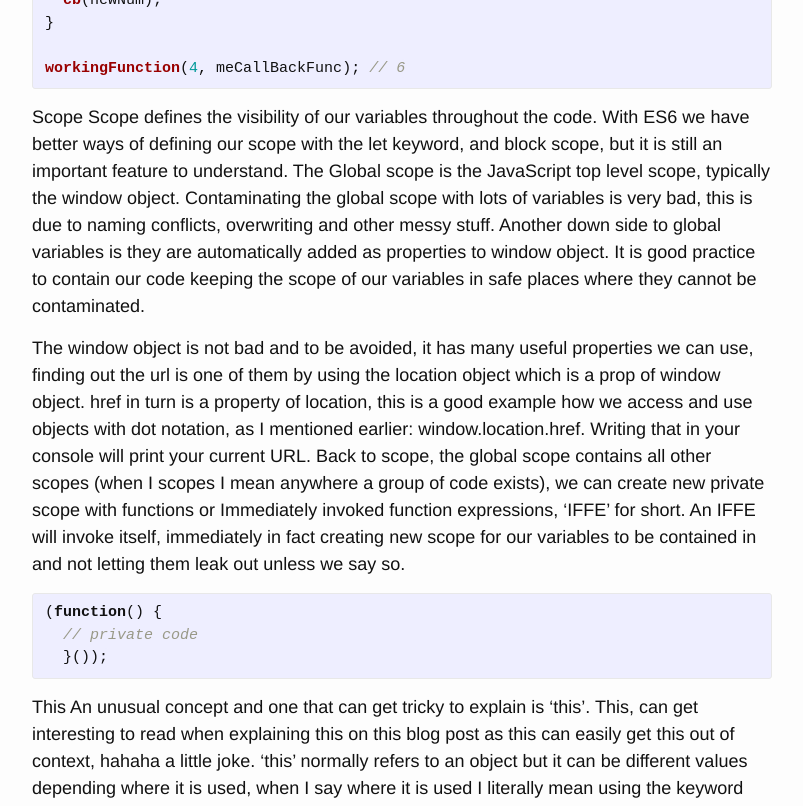
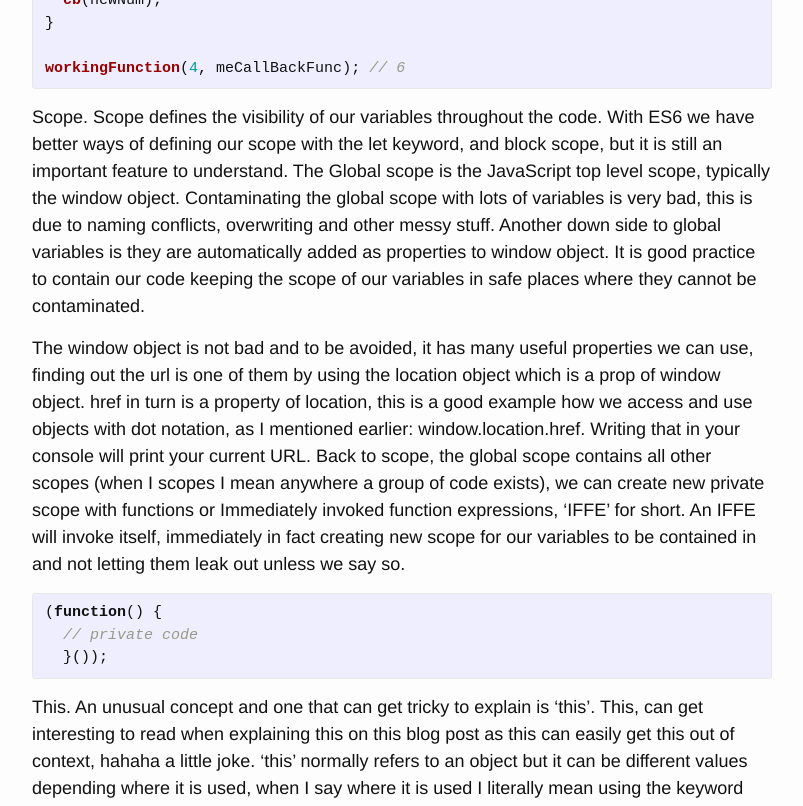
Before and after one commit to philipjc/old_philipjc, a Jekyll site: the page built from _posts/2015-05-07-JavaScript-Part-1.markdown, in a window 1280 px wide and 1400 px high, scrolled down 7863 px. Shown: the part 153-959 px from the top of the window, without its empty margins (238-1041 px from the left). Built offline with Jekyll 4.4.1, drawn with Linux system fonts in a browser that asks for light colours; comment, search, counter and statistics services are not loaded; some of the changed text lies outside the part shown.

```diff
--- a/_posts/2015-05-07-JavaScript-Part-1.markdown
+++ b/_posts/2015-05-07-JavaScript-Part-1.markdown
@@ -182,8 +182,7 @@ I hope we all remember our Math teachings, I talk of the acronym PEMDAS, parenth
 
 1 + 4 * 2 will not be 14. The 4 * 2 would get calculated first and then + 1, it will evaluate to 9. Where as ( 1 + 4 ) x 2 would be evaluate to 14.
 
-Comparison operators
-At some point while writing your JavaScript you will need to compare some values. Comparison operators can help you with this. There are two types, regular or strict comparison. This is easily noticed by either seeing two or three signs, 1 == true this is a regular comparison and it equals true. 1 === true, this as a strict comparison and equals false. Notice there are either two equal signs or three equal signs, two will compare if the values are the same, JS will also try i's best to help figure this out with cohersion, if you say try to compare the string '2' with the number 2. But three equal signs will strictly compare the type and comparing a string with a number will be false. It's best to stick with strict comparing for all comparison.
+Comparison operators, at some point while writing your JavaScript you will need to compare some values. Comparison operators can help you with this. There are two types, regular or strict comparison. This is easily noticed by either seeing two or three signs, 1 == true this is a regular comparison and it equals true. 1 === true, this as a strict comparison and equals false. Notice there are either two equal signs or three equal signs, two will compare if the values are the same, JS will also try i's best to help figure this out with cohersion, if you say try to compare the string '2' with the number 2. But three equal signs will strictly compare the type and comparing a string with a number will be false. It's best to stick with strict comparing for all comparison.
 
 {%highlight js%}
 var numberTwo = 2;
@@ -215,8 +214,7 @@ if (myNumber > 3 && myNumber <= 8 {
 	}
 {% endhighlight%}
 
-A better look at Objects.
-Objects are comma separated, key value pairs contained in curly braces. The key and value are known as properties of the object. The identifier of the property is the key, and the value is the value/data. Any data type, even arrays, objects and functions, which are known as methods when a property of an object can be stored as the value. We create object literals with a simple, var newValue = { }; the curly braces signify we have created an object. Once an object is created, properties/variables can be set to the object, as well as methods/functions. Furthermore we can use the 'new' key word to create an instance of the object just created. This way, you can have a default set of values for a generic object ready to use and expand on when needed. To access and use the objects, we use what's know as dot notation.
+A better look at Objects. Objects are comma separated, key value pairs contained in curly braces. The key and value are known as properties of the object. The identifier of the property is the key, and the value is the value/data. Any data type, even arrays, objects and functions, which are known as methods when a property of an object can be stored as the value. We create object literals with a simple, var newValue = { }; the curly braces signify we have created an object. Once an object is created, properties/variables can be set to the object, as well as methods/functions. Furthermore we can use the 'new' key word to create an instance of the object just created. This way, you can have a default set of values for a generic object ready to use and expand on when needed. To access and use the objects, we use what's know as dot notation.
 
 Square brackets can be used to access values in an object and you can update with square bracket notation. this is useful to use a variable as a key to access a value.
 
@@ -268,8 +266,7 @@ workingFunction(4, meCallBackFunc); // 6
 {% endhighlight %}
 
 
-Scope
-Scope defines the visibility of our variables throughout the code. With ES6 we have better ways of defining our scope with the let keyword, and block scope, but it is still an important feature to understand. The Global scope is the JavaScript top level scope, typically the window object.
+Scope. Scope defines the visibility of our variables throughout the code. With ES6 we have better ways of defining our scope with the let keyword, and block scope, but it is still an important feature to understand. The Global scope is the JavaScript top level scope, typically the window object.
 Contaminating the global scope with lots of variables is very bad, this is due to naming conflicts, overwriting and other messy stuff. Another down side to global variables is they are automatically added as properties to window object. It is good practice to contain our code keeping the scope of our variables in safe places where they cannot be contaminated.
 
 The window object is not bad and to be avoided, it has many useful properties we can use, finding out the url is one of them by using the location object which is a prop of window object.
@@ -283,8 +280,7 @@ Back to scope, the global scope contains all other scopes (when I scopes I mean
 {% endhighlight %}
 
 
-This
-An unusual concept and one that can get tricky to explain is 'this'. This, can get interesting to read when explaining this on this blog post as this can easily get this out of context, hahaha a little joke.
+This. An unusual concept and one that can get tricky to explain is 'this'. This, can get interesting to read when explaining this on this blog post as this can easily get this out of context, hahaha a little joke.
 'this' normally refers to an object but it can be different values depending where it is used, when I say where it is used I literally mean using the keyword 'this' as a reference. The value of 'this' inside a new immediately invoked function expression is undefined as it is not set to anything. However, if we are inside a function that is the property of an object, 'this' will point toward that object. Outside of the function, 'this' points to the global window object, this is because defining a function in global scope automatically makes it a property of the window object. We can use functions to create instances of objects, in this case, 'this' points to the instantiated object. 'this' is also different with events, when the ui creates an event, 'this' points toward the element that triggers the event, if a button is clicked for example the button is 'this'. The methods .call, .bind and .apply can help us to point 'this' in different directions, we will see more on these methods another time.
 
 When creating your variables and functions name, we need to consider reserved words, also known as keywords. To avoid conflicting with JS and it's API's try to make your identifiers unique and semantic to your project. Most browsers or IDE's will alert you to the fact you are trying to use a keyword, like 'window' for example. As you learn JS better, you will come to realize what names not to use. JSlint or JShint can also help us to pick up error in our code, these perform static analysis on our code and inform us of mistakes. however key words could be used as property key names inside objects because we can wrap them in quotes, and then use bracket notation to access the properties. I prefer to stick with unique naming.
```
